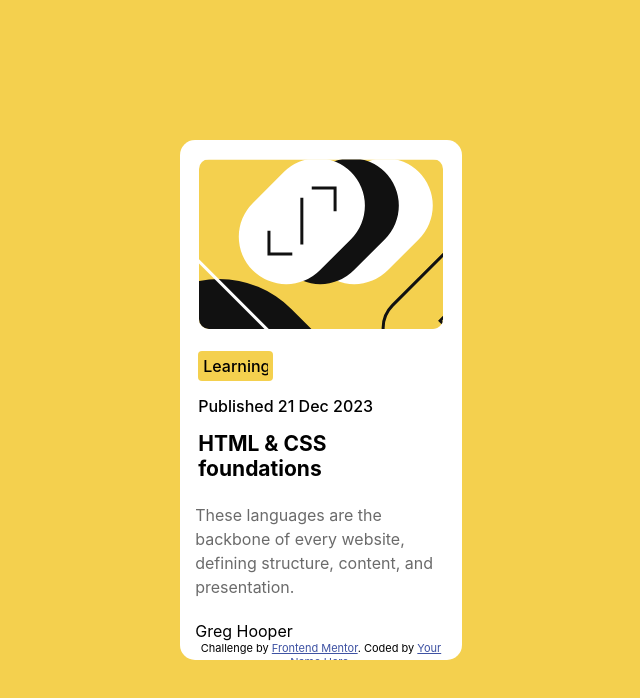
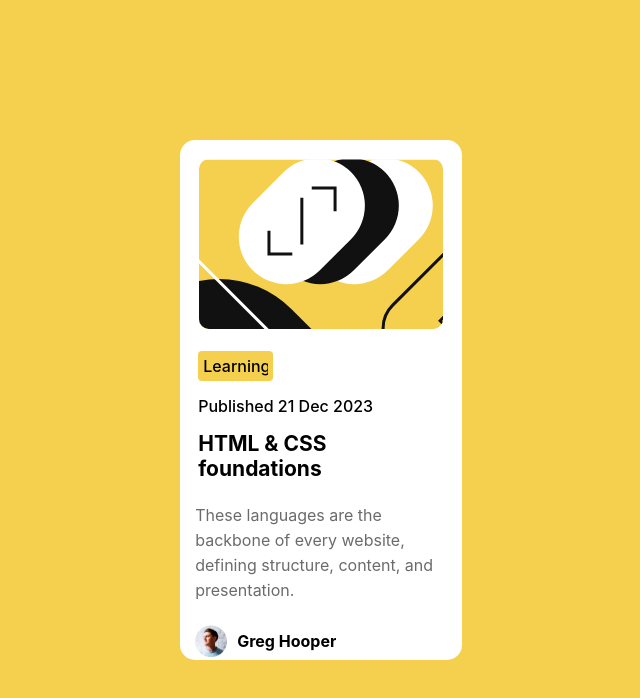
Before and after one commit to Sahmiee/Blog-preview-card, a plain HTML site: page index.html in a window 1280 px wide. Shown: the whole page, without its empty margins (319-959 px from the left). Drawn offline with Linux system fonts and the light colour scheme.

Commit message:
second commit

```diff
--- a/index.html
+++ b/index.html
@@ -5,12 +5,7 @@
   <meta name="viewport" content="width=device-width, initial-scale=1.0"> <!-- displays site properly based on user's device -->
   <link rel="stylesheet" href="style.css">
   <link rel="icon" type="image/png" sizes="32x32" href="./assets/images/favicon-32x32.png">
-
   <title>Frontend Mentor | Blog preview card</title>
-  <style>
-    .attribution { font-size: 11px; text-align: center; }
-    .attribution a { color: hsl(228, 45%, 44%); }
-  </style>
 </head>
 <body>
   <div class="container">
@@ -32,18 +27,13 @@
     </div>
 
     <div class="paragraph">
-      These languages are the backbone of every website, defining structure, content, and presentation.
+      <p>These languages are the backbone of every website, defining structure, content, and presentation.</p>
     </div>
 
-    <div class="name">
-      Greg Hooper
+    <div class="profile">
+      <img src="/assets/images/image-avatar.webp" alt="profile picture" id="pfp">
+      <h4>Greg Hooper</h4>
     </div>
-
-    <div class="attribution">
-      Challenge by <a href="https://www.frontendmentor.io?ref=challenge" target="_blank">Frontend Mentor</a>.
-      Coded by <a href="#">Your Name Here</a>.
-    </div>
-
   </div>
 </body>
 </html>
--- a/style.css
+++ b/style.css
@@ -34,7 +34,6 @@ body{
 .hover{
     background-color: hsl(47, 88%, 63%);
     margin-top: 22px;
-    cursor: pointer;
     font-weight: 500;
     margin-bottom: 10px;
     padding: 5px;
@@ -56,11 +55,32 @@ body{
     margin-left: 3px;
     margin-bottom: 22px;
     font-size: 14px;
+    cursor: pointer;
+}
+
+.heading:hover{
+    color: hsl(47, 88%, 63%);
 }
 
 .paragraph{
     color: hsl(0, 0%, 42%);
     font-size: 16px;
-    line-height: 24px;
+    line-height: 25px;
     margin-bottom: 22px;
 }
+
+.profile{
+    display: flex;
+    align-items: center; /* Centers text vertically with the image */
+}
+
+#pfp {
+    width: 32px;
+    height: 32px;
+    margin-right: 10px; /* Space between image and text */
+}
+
+.profile p{
+    margin: 0;
+    font-size: 1rem;
+}
```
